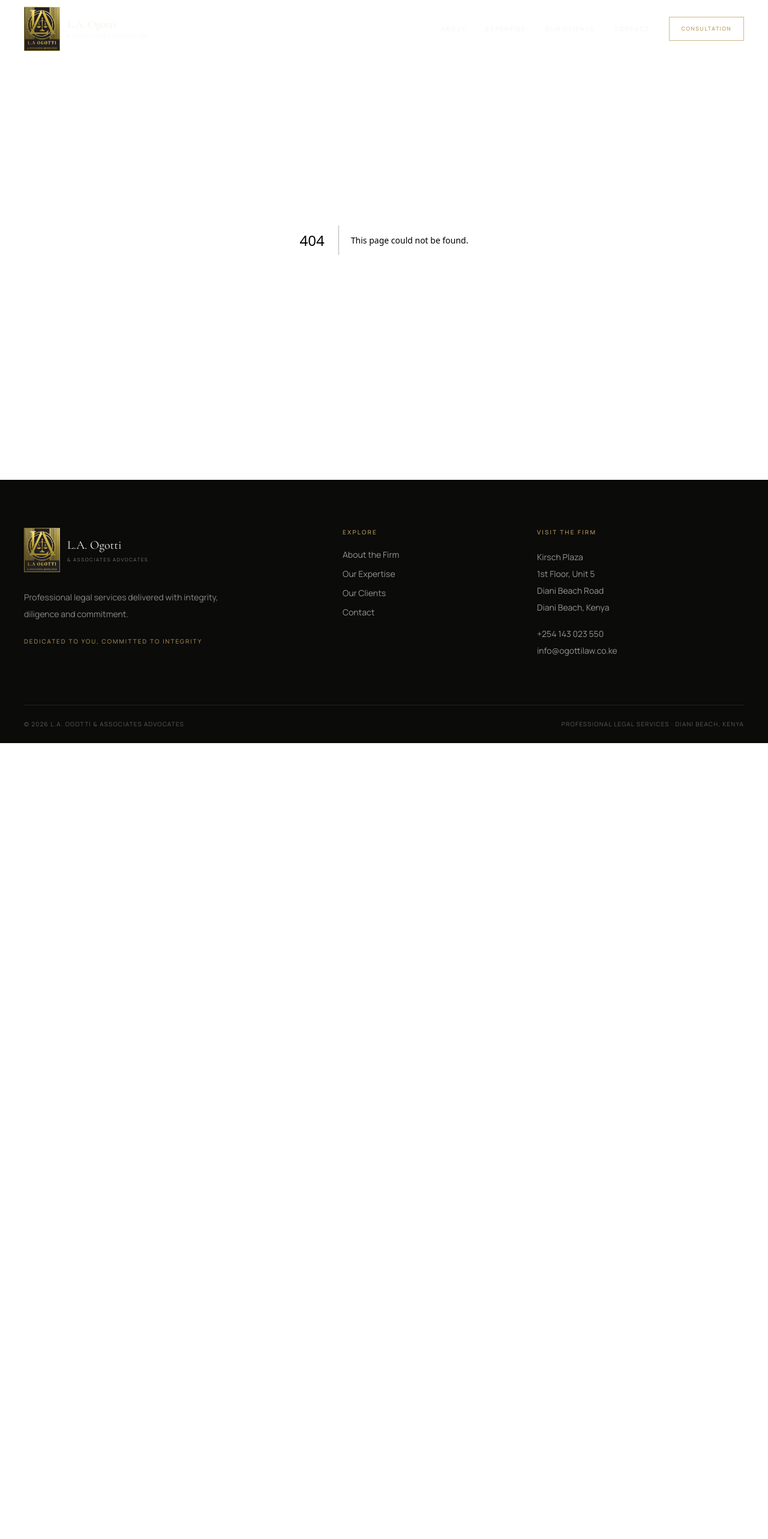
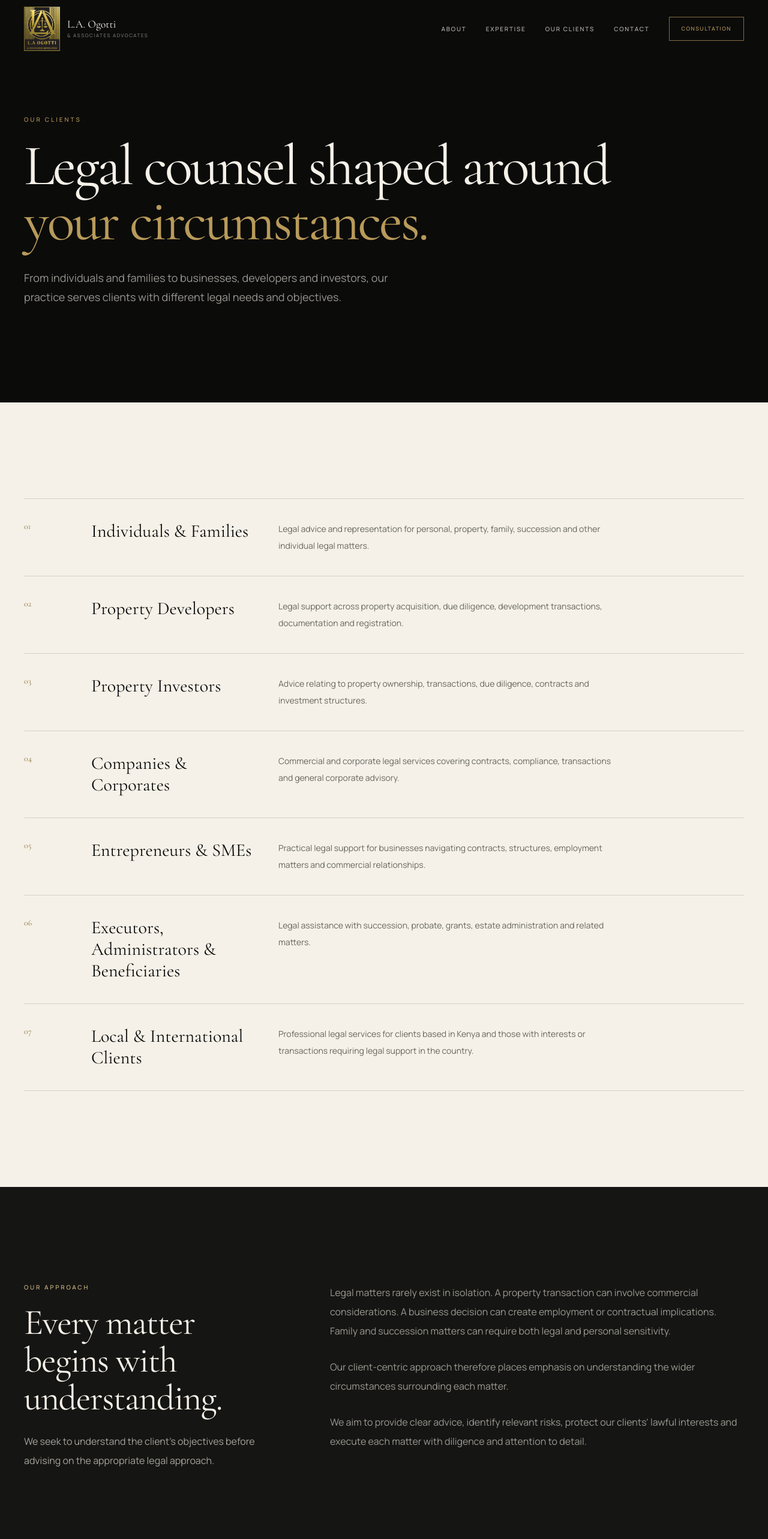
Before and after one commit to MatthewsRicky/ogottiandassociatesadvocates, a Next.js app: page /clients in a window 1280 px wide. Before the commit this address had no page. Shown: the top 2566 px of the page at 60% size. Before the commit the page ends 1239 px from the top, so only its background shows below. Built offline with nearby package versions, Linux system fonts and the light colour scheme.

Commit message:
Expertise and clients routes and components

```diff
--- /dev/null
+++ b/app/clients/page.tsx
@@ -0,0 +1,22 @@
+import type { Metadata } from "next";
+import ClientsHero from "@/components/clients/ClientsHero";
+import ClientGroups from "@/components/clients/ClientGroups";
+import ClientApproach from "@/components/clients/ClientApproach";
+import FinalCTA from "@/components/home/FinalCTA";
+
+export const metadata: Metadata = {
+  title: "Our Clients",
+  description:
+    "L.A. Ogotti & Associates Advocates provides legal services to individuals, families, businesses, entrepreneurs, property developers, investors and organisations.",
+};
+
+export default function ClientsPage() {
+  return (
+    <>
+      <ClientsHero />
+      <ClientGroups />
+      <ClientApproach />
+      <FinalCTA />
+    </>
+  );
+}
--- /dev/null
+++ b/app/expertise/page.tsx
@@ -0,0 +1,20 @@
+import type { Metadata } from "next";
+import ExpertiseHero from "@/components/expertise/ExpertiseHero";
+import ExpertiseGrid from "@/components/expertise/ExpertiseGrid";
+import FinalCTA from "@/components/home/FinalCTA";
+
+export const metadata: Metadata = {
+  title: "Our Expertise",
+  description:
+    "Explore the legal practice areas of L.A. Ogotti & Associates Advocates, including real estate, commercial law, employment, succession, litigation and family law.",
+};
+
+export default function ExpertisePage() {
+  return (
+    <>
+      <ExpertiseHero />
+      <ExpertiseGrid />
+      <FinalCTA />
+    </>
+  );
+}
--- /dev/null
+++ b/components/clients/ClientApproach.tsx
@@ -0,0 +1,43 @@
+import Container from "@/components/ui/Container";
+import Reveal from "@/components/ui/Reveal";
+import SectionHeading from "@/components/ui/SectionHeading";
+
+export default function ClientApproach() {
+  return (
+    <section className="bg-charcoal py-24 text-cream sm:py-32 lg:py-40">
+      <Container>
+        <div className="grid gap-14 lg:grid-cols-[0.75fr_1.25fr] lg:gap-24">
+          <SectionHeading
+            eyebrow="Our Approach"
+            title="Every matter begins with understanding."
+            description="We seek to understand the client's objectives before advising on the appropriate legal approach."
+            light
+          />
+
+          <Reveal delay={0.1}>
+            <div className="space-y-7 text-base leading-8 text-cream/60">
+              <p>
+                Legal matters rarely exist in isolation. A property transaction
+                can involve commercial considerations. A business decision can
+                create employment or contractual implications. Family and
+                succession matters can require both legal and personal
+                sensitivity.
+              </p>
+
+              <p>
+                Our client-centric approach therefore places emphasis on
+                understanding the wider circumstances surrounding each matter.
+              </p>
+
+              <p>
+                We aim to provide clear advice, identify relevant risks, protect
+                our clients' lawful interests and execute each matter with
+                diligence and attention to detail.
+              </p>
+            </div>
+          </Reveal>
+        </div>
+      </Container>
+    </section>
+  );
+}
--- /dev/null
+++ b/components/clients/ClientGroups.tsx
@@ -0,0 +1,75 @@
+import Container from "@/components/ui/Container";
+import Reveal from "@/components/ui/Reveal";
+
+const clientGroups = [
+  {
+    number: "01",
+    title: "Individuals & Families",
+    description:
+      "Legal advice and representation for personal, property, family, succession and other individual legal matters.",
+  },
+  {
+    number: "02",
+    title: "Property Developers",
+    description:
+      "Legal support across property acquisition, due diligence, development transactions, documentation and registration.",
+  },
+  {
+    number: "03",
+    title: "Property Investors",
+    description:
+      "Advice relating to property ownership, transactions, due diligence, contracts and investment structures.",
+  },
+  {
+    number: "04",
+    title: "Companies & Corporates",
+    description:
+      "Commercial and corporate legal services covering contracts, compliance, transactions and general corporate advisory.",
+  },
+  {
+    number: "05",
+    title: "Entrepreneurs & SMEs",
+    description:
+      "Practical legal support for businesses navigating contracts, structures, employment matters and commercial relationships.",
+  },
+  {
+    number: "06",
+    title: "Executors, Administrators & Beneficiaries",
+    description:
+      "Legal assistance with succession, probate, grants, estate administration and related matters.",
+  },
+  {
+    number: "07",
+    title: "Local & International Clients",
+    description:
+      "Professional legal services for clients based in Kenya and those with interests or transactions requiring legal support in the country.",
+  },
+];
+
+export default function ClientGroups() {
+  return (
+    <section className="bg-cream py-24 sm:py-32 lg:py-40">
+      <Container>
+        <div className="border-t border-line">
+          {clientGroups.map((group, index) => (
+            <Reveal key={group.number} delay={index * 0.04}>
+              <div className="grid gap-5 border-b border-line py-9 sm:grid-cols-[80px_280px_1fr] sm:items-start sm:gap-8">
+                <span className="font-serif text-sm text-gold-dark">
+                  {group.number}
+                </span>
+
+                <h2 className="font-serif text-2xl text-ink sm:text-3xl">
+                  {group.title}
+                </h2>
+
+                <p className="max-w-xl text-sm leading-7 text-muted">
+                  {group.description}
+                </p>
+              </div>
+            </Reveal>
+          ))}
+        </div>
+      </Container>
+    </section>
+  );
+}
--- /dev/null
+++ b/components/clients/ClientsHero.tsx
@@ -0,0 +1,27 @@
+import Container from "@/components/ui/Container";
+import Reveal from "@/components/ui/Reveal";
+
+export default function ClientsHero() {
+  return (
+    <section className="bg-ink pb-24 pt-40 text-cream sm:pb-32 sm:pt-48 lg:pb-40">
+      <Container>
+        <Reveal>
+          <p className="text-[10px] font-medium uppercase tracking-[0.3em] text-gold">
+            Our Clients
+          </p>
+
+          <h1 className="mt-6 max-w-5xl font-serif text-5xl leading-[0.96] tracking-[-0.035em] sm:text-7xl lg:text-8xl">
+            Legal counsel shaped around{" "}
+            <span className="text-gold">your circumstances.</span>
+          </h1>
+
+          <p className="mt-8 max-w-2xl text-base leading-8 text-cream/60 sm:text-lg">
+            From individuals and families to businesses, developers and
+            investors, our practice serves clients with different legal needs
+            and objectives.
+          </p>
+        </Reveal>
+      </Container>
+    </section>
+  );
+}
--- /dev/null
+++ b/components/expertise/ExpertiseGrid.tsx
@@ -0,0 +1,53 @@
+import Link from "next/link";
+import Container from "@/components/ui/Container";
+import Reveal from "@/components/ui/Reveal";
+import { expertise } from "@/data/expertise";
+
+export default function ExpertiseGrid() {
+  return (
+    <section className="bg-paper py-24 sm:py-32 lg:py-40">
+      <Container>
+        <div className="border-t border-line">
+          {expertise.map((item, index) => (
+            <Reveal key={item.number} delay={index * 0.04}>
+              <article
+                id={item.number}
+                className="scroll-mt-28 border-b border-line py-12 sm:py-16"
+              >
+                <div className="grid gap-8 lg:grid-cols-[90px_0.8fr_1fr] lg:gap-12">
+                  <span className="font-serif text-lg text-gold-dark">
+                    {item.number}
+                  </span>
+
+                  <div>
+                    <h2 className="font-serif text-3xl leading-tight text-ink sm:text-4xl">
+                      {item.title}
+                    </h2>
+
+                    <p className="mt-4 text-sm leading-7 text-muted">
+                      {item.shortDescription}
+                    </p>
+                  </div>
+
+                  <div>
+                    <p className="text-sm leading-8 text-muted">
+                      {item.description}
+                    </p>
+
+                    <Link
+                      href="/contact"
+                      className="mt-7 inline-flex items-center gap-3 border-b border-gold pb-2 text-[10px] font-medium uppercase tracking-[0.18em] text-ink transition-colors hover:text-gold-dark"
+                    >
+                      Discuss Your Matter
+                      <span className="text-gold">→</span>
+                    </Link>
+                  </div>
+                </div>
+              </article>
+            </Reveal>
+          ))}
+        </div>
+      </Container>
+    </section>
+  );
+}
--- /dev/null
+++ b/components/expertise/ExpertiseHero.tsx
@@ -0,0 +1,26 @@
+import Container from "@/components/ui/Container";
+import Reveal from "@/components/ui/Reveal";
+
+export default function ExpertiseHero() {
+  return (
+    <section className="bg-ink pb-24 pt-40 text-cream sm:pb-32 sm:pt-48 lg:pb-40">
+      <Container>
+        <Reveal>
+          <p className="text-[10px] font-medium uppercase tracking-[0.3em] text-gold">
+            Our Expertise
+          </p>
+
+          <h1 className="mt-6 max-w-5xl font-serif text-5xl leading-[0.96] tracking-[-0.035em] sm:text-7xl lg:text-8xl">
+            Legal knowledge applied with{" "}
+            <span className="text-gold">practical judgment.</span>
+          </h1>
+
+          <p className="mt-8 max-w-2xl text-base leading-8 text-cream/60 sm:text-lg">
+            We advise and represent clients across property, commercial,
+            employment, succession, litigation and family-related matters.
+          </p>
+        </Reveal>
+      </Container>
+    </section>
+  );
+}
```
